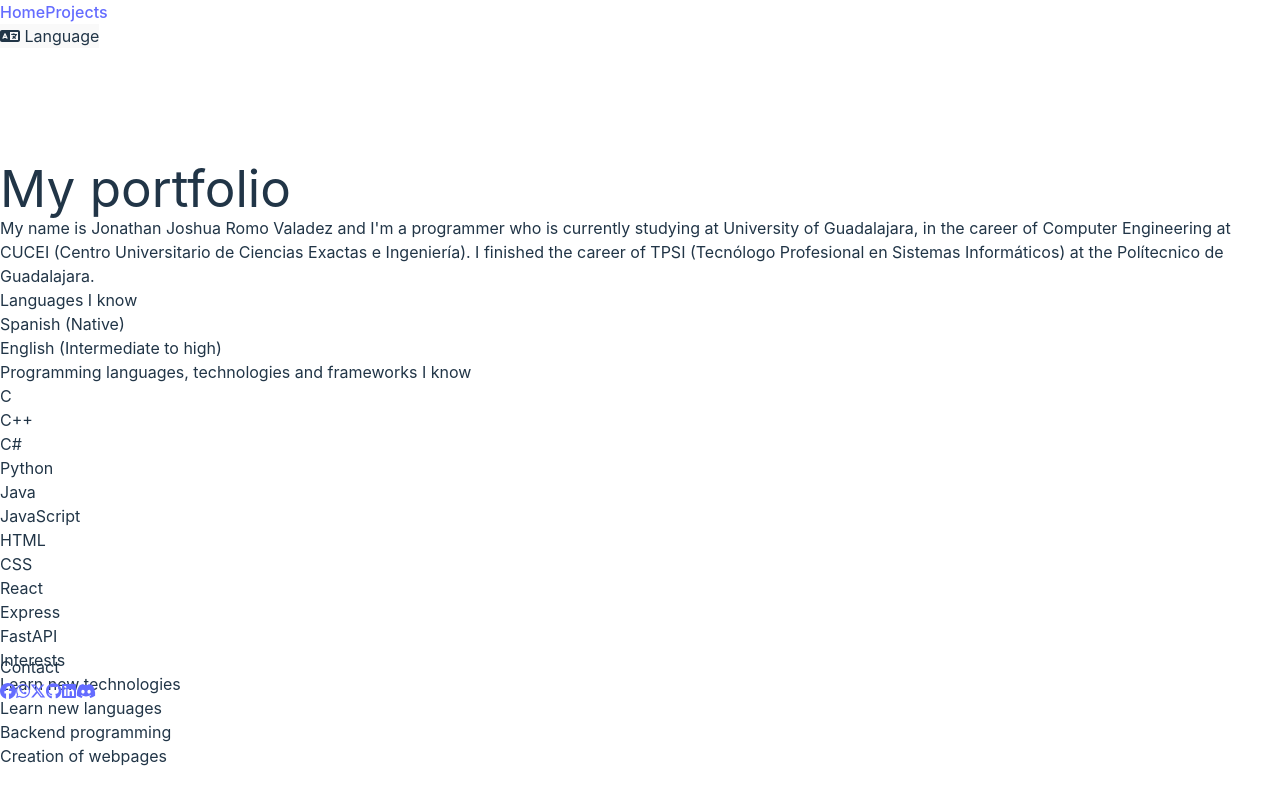
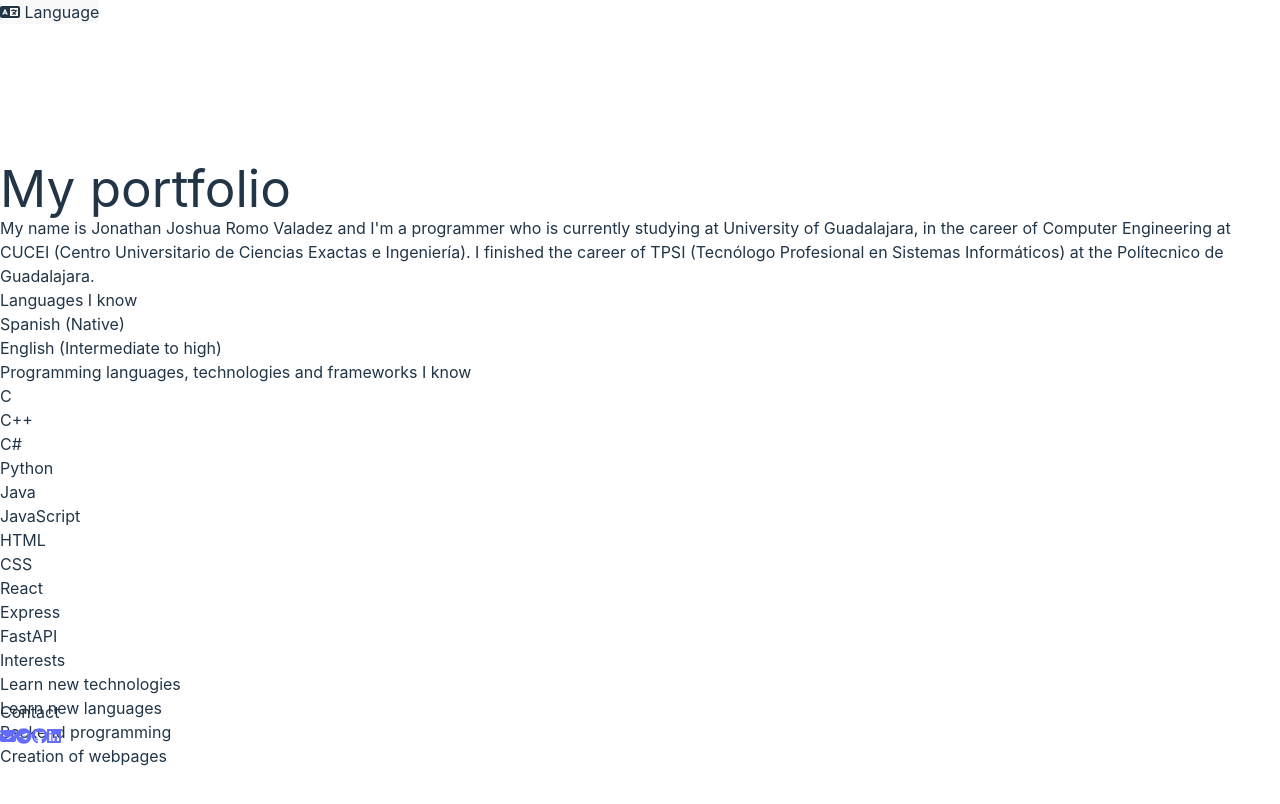
Before and after one commit to Jonhyble/jonhyble.github.io, a React (Vite) app: page /home in a window 1280 px wide. Shown: the top 804 px of the page. Built offline with nearby package versions, Linux system fonts and the light colour scheme.

Commit message:
first try of deploy

```diff
--- a/src/App.jsx
+++ b/src/App.jsx
@@ -13,7 +13,8 @@ const App = () => {
         <Routes>
           <Route path="/" element={<Navigate to="/home" />} />
           <Route path="/home" element={<Home />} />
-          <Route path="/projects" element={<Projects />} />
+          {/* <Route path="/projects" element={<Projects />} /> */}
+          <Route path="/*" element={<Navigate to="/home" />} />
         </Routes>
         <Footer />
       </BrowserRouter>
--- a/src/components/Footer/index.css
+++ b/src/components/Footer/index.css
@@ -1,7 +1,7 @@
 .footer-cont {
     position: fixed;
     bottom: 0;
-    height: 145px;
+    height: 100px;
     width: 100%;
 }
 
--- a/src/components/Footer/index.jsx
+++ b/src/components/Footer/index.jsx
@@ -6,9 +6,11 @@ import {
     faLinkedin,
     faWhatsapp,
     faXTwitter,
+    faTelegram
 } from '@fortawesome/free-brands-svg-icons'
 import Lang from "../Lang"
 import './index.css'
+import { faEnvelope } from '@fortawesome/free-solid-svg-icons'
 
 export const Footer = () => {
     return (
@@ -16,24 +18,18 @@ export const Footer = () => {
             <div className="text-sky-50 font-bold text-center text-xl w-screen">
                 {Lang("contact")}
             </div>
-            <div className="cont-div flex flex-col flex-wrap">
-                <a className="text-sky-50 w-10 text-center" href="#">
-                    <FontAwesomeIcon className="h-8" icon={faFacebook} />
+            <div className="place-content-center mt-5 flex flex-wrap">
+                <a className="text-sky-50 w-10 mx-3 text-center" href="mailto:jonhy3-valadez@hotmail.com" target="_blank">
+                    <FontAwesomeIcon className="h-8" icon={faEnvelope} />
                 </a>
-                <a className="text-sky-50 w-10 text-center" href="#">
-                    <FontAwesomeIcon className="h-8" icon={faWhatsapp} />
+                <a className="text-sky-50 w-10 mx-3 text-center" href="https://t.me/+523311918891" target="_blank">
+                    <FontAwesomeIcon className="h-8" icon={faTelegram} />
                 </a>
-                <a className="text-sky-50 w-10 text-center" href="#">
-                    <FontAwesomeIcon className="h-8" icon={faXTwitter} />
-                </a>
-                <a className="text-sky-50 w-10 text-center" href="#">
+                <a className="text-sky-50 w-10 mx-3 text-center" href="https://github.com/Jonhyble" target="_blank">
                     <FontAwesomeIcon className="h-8" icon={faGithub} />
                 </a>
-                <a className="text-sky-50 w-10 text-center" href="#">
+                <a className="text-sky-50 w-10 mx-3 text-center" href="https://mx.linkedin.com/in/jonathan-joshua-romo-valadez-1644982ab" target="_blank">
                     <FontAwesomeIcon className="h-8" icon={faLinkedin} />
-                </a>
-                <a className="text-sky-50 w-10 text-center" href="#">
-                    <FontAwesomeIcon className="h-8" icon={faDiscord} />
                 </a>
             </div>
         </div>
--- a/src/components/Menu/index.jsx
+++ b/src/components/Menu/index.jsx
@@ -38,12 +38,13 @@ export const Menu = () => {
   return (
     <nav className="w-screen navbar opacity-80 fixed">
       <div className="-mb-px flex h-full">
-        <NavLink className={isActive} to="/home">
+        {/* <NavLink className={isActive} to="/home">
           {Lang("home")}
         </NavLink>
         <NavLink className={isActive} to="/projects">
           {Lang("projects")}
-        </NavLink>
+        </NavLink> */}
+        <div className="w-2/3 border-b-2 border-blue-600 border-r-2 bg-blue-700"></div>
         <div className="w-1/3 text-center text-sky-50 hover:text-sky-100 border-b-2 border-blue-600 bg-blue-700">
           <button className="w-full h-full buttonDropdown text-xl" onClick={handleOpenChange}><FontAwesomeIcon icon={faLanguage} className="h-1/3" /> {Lang("language")}</button>
           {
```
Also changed, not shown: package.json (+7 -1 lines), 2 other files (tests, documents, lock files or other folders).
